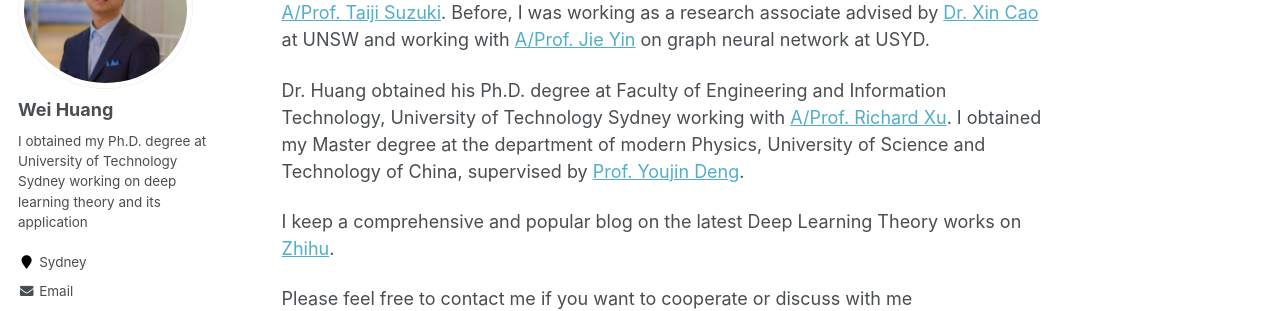
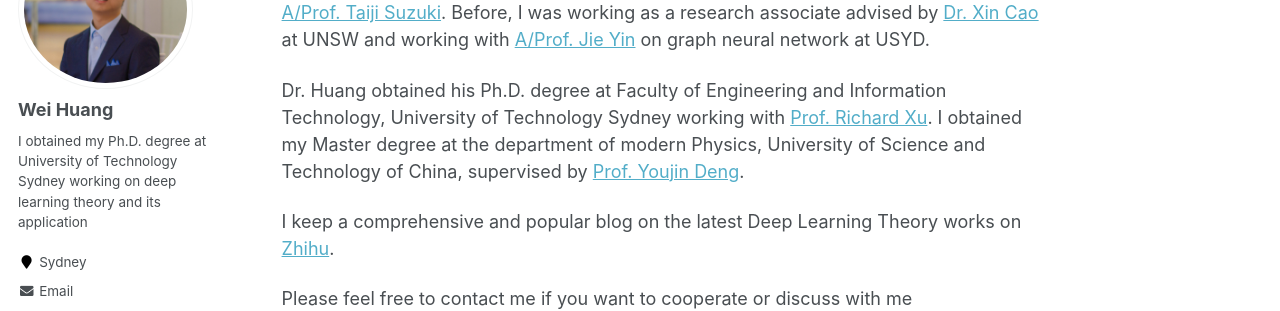
Before and after one commit to WeiHuang05/Weihuang05.github.io, a Jekyll site: the page built from index.md, in a window 1280 px wide and 900 px high. Shown: the part 188-499 px from the top of the window. Built offline with Jekyll 4.4.1, drawn with Linux system fonts in a browser that asks for light colours.

```diff
--- a/index.md
+++ b/index.md
@@ -4,7 +4,7 @@ title: Welcome to Wei Huang's Homepage
 
 I am currently a research fellow at Deep Learning Theory Team of RIKEN AIP, working with [A/Prof. Taiji Suzuki](http://ibis.t.u-tokyo.ac.jp/suzuki/). Before, I was working as a research associate advised by [Dr. Xin Cao](https://research.unsw.edu.au/people/dr-xin-cao) at UNSW and working with [A/Prof. Jie Yin](https://www.sydney.edu.au/business/about/our-people/academic-staff/jie-yin.html) on graph neural network at USYD.
 
-Dr. Huang obtained his Ph.D. degree at Faculty of Engineering and Information Technology, University of Technology Sydney working with [A/Prof. Richard Xu](https://profiles.uts.edu.au/YiDa.Xu). I obtained my Master degree at the department of modern Physics, University of Science and Technology of China, supervised by [Prof. Youjin Deng](http://staff.ustc.edu.cn/~yjdeng/).
+Dr. Huang obtained his Ph.D. degree at Faculty of Engineering and Information Technology, University of Technology Sydney working with [Prof. Richard Xu](https://profiles.uts.edu.au/YiDa.Xu). I obtained my Master degree at the department of modern Physics, University of Science and Technology of China, supervised by [Prof. Youjin Deng](http://staff.ustc.edu.cn/~yjdeng/).
 
 I keep a comprehensive and popular blog on the latest Deep Learning Theory works on [Zhihu](https://www.zhihu.com/people/huang-wei-17-47-45).
 
```
